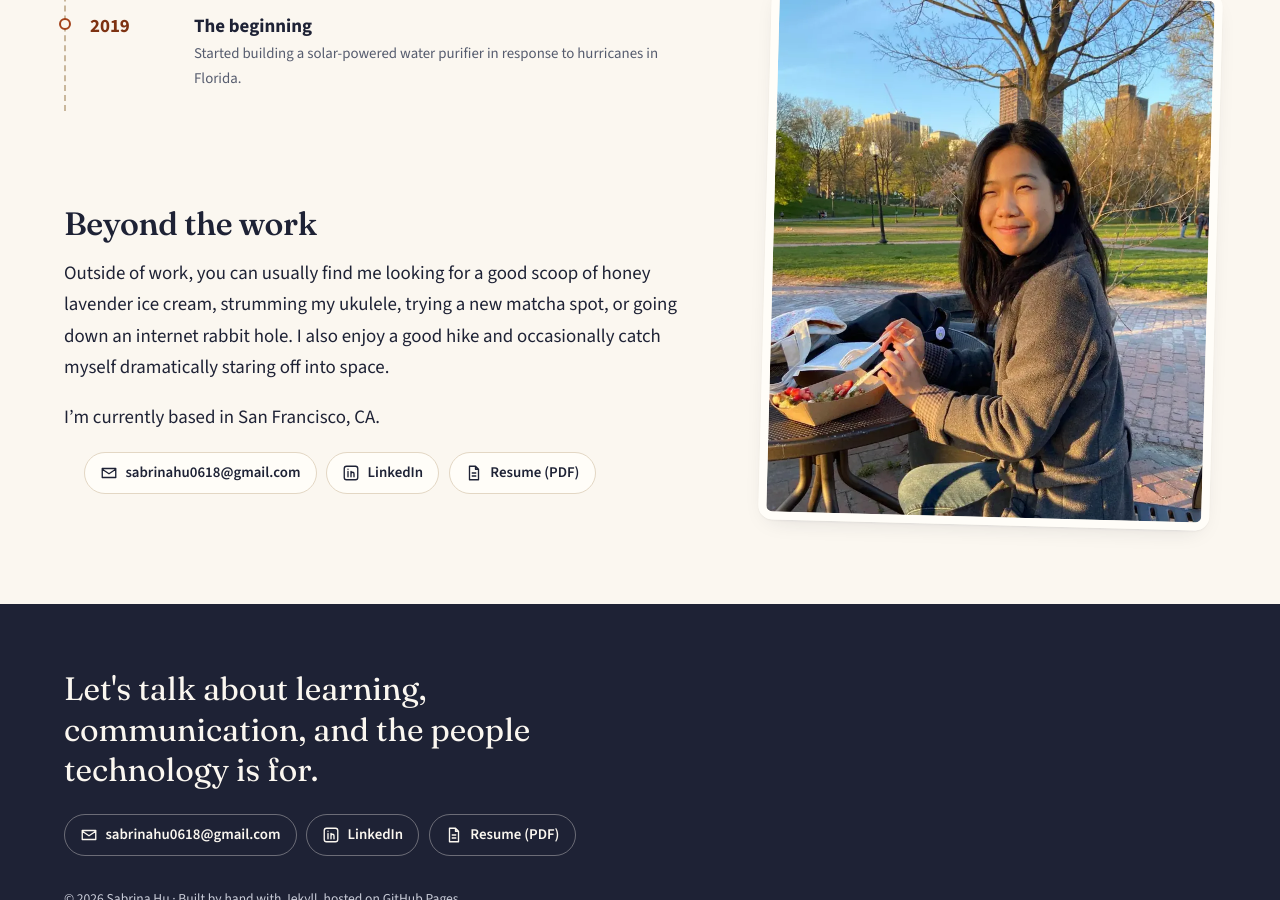
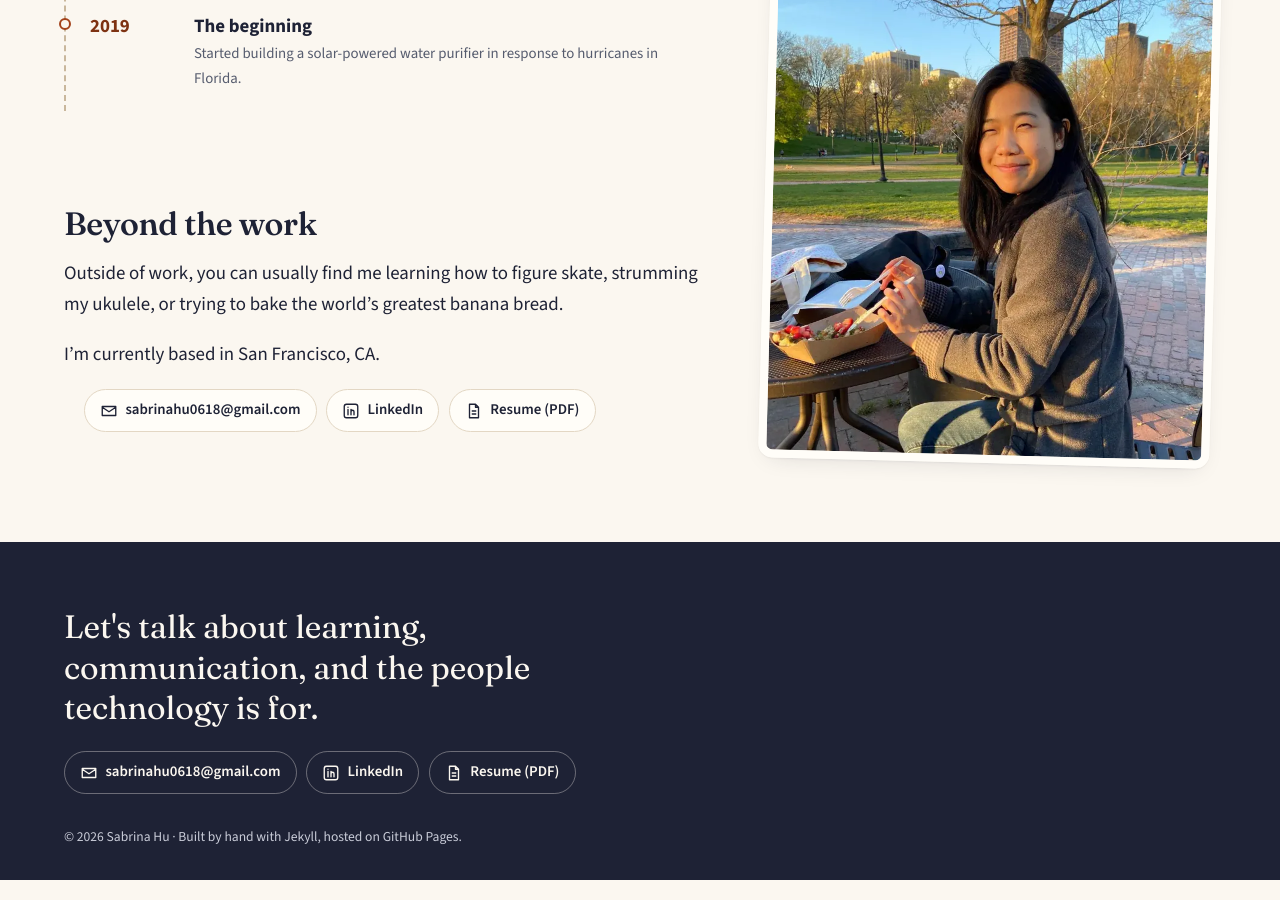
Before and after one commit to sabrinahu618/portfolio, a Jekyll site: the page built from about.md, in a window 1280 px wide and 900 px high, scrolled down 4315 px. Built offline with Jekyll 4.4.1, drawn with Linux system fonts in a browser that asks for light colours.

Commit message:
About: update Beyond the work
Co-Authored-By: Claude Opus 5.5 <noreply@anthropic.com>
Claude-Session: https://claude.ai/code/session_01HybnYJGYPLDq5hkAYptQSd

```diff
--- a/about.md
+++ b/about.md
@@ -66,7 +66,7 @@ I'm still figuring out where these questions will lead me. I'd love to keep expe
 
 ## Beyond the work
 
-Outside of work, you can usually find me looking for a good scoop of honey lavender ice cream, strumming my ukulele, trying a new matcha spot, or going down an internet rabbit hole. I also enjoy a good hike and occasionally catch myself dramatically staring off into space.
+Outside of work, you can usually find me learning how to figure skate, strumming my ukulele, or trying to bake the world's greatest banana bread.
 
 I'm currently based in {{ site.data.profile.location }}.
 
```
